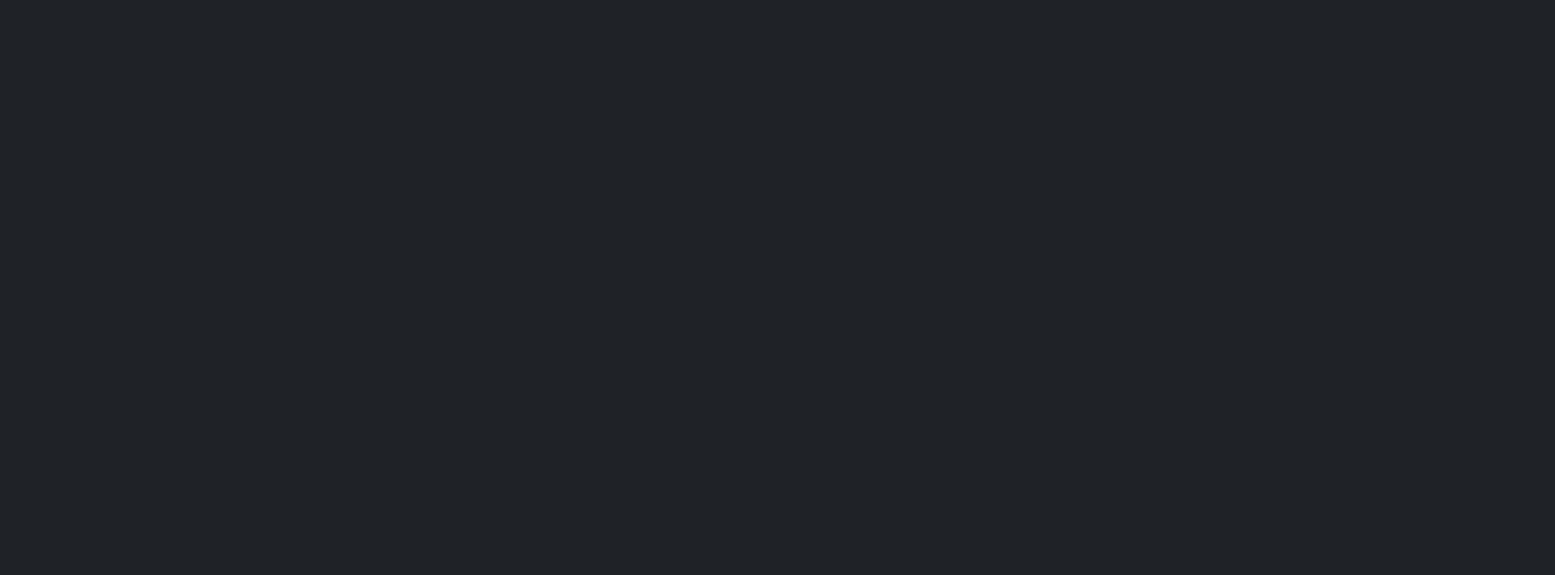
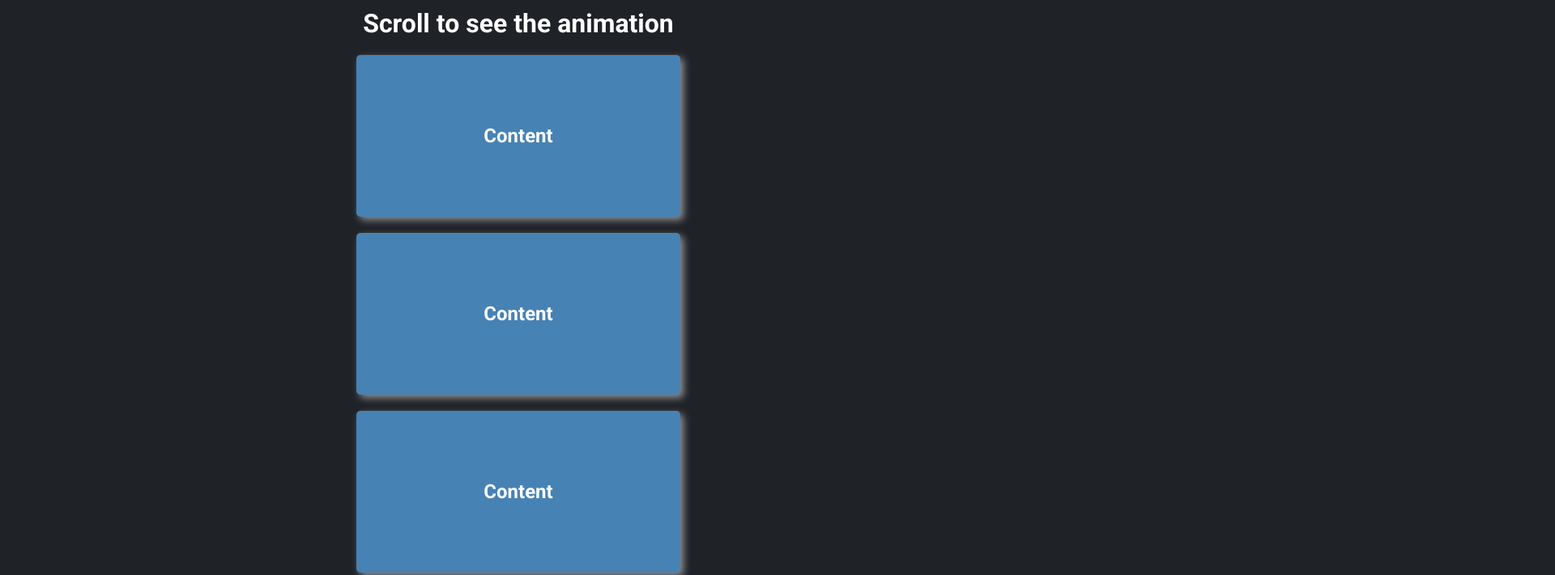
Before and after one commit to greit0n/50-projects, a website: page index.html in a window 1280 px wide. Shown: the top 711 px of the page at 81% size, 1920 px wide, since content can reach past the window. Drawn offline with nearby package versions, Linux system fonts and the light colour scheme; files that its build step writes are made by us from their sources.

Commit message:
scroll-animation

```diff
--- a/index.html
+++ b/index.html
@@ -5,12 +5,29 @@
         <meta name="viewport"
               content="width=device-width, user-scalable=no, initial-scale=1.0, maximum-scale=1.0, minimum-scale=1.0">
         <meta http-equiv="X-UA-Compatible" content="ie=edge">
-    <title>My Project</title>
+        <title>Scroll Animation</title>
 
         <link rel="stylesheet" type="text/css" href="node_modules/@fortawesome/fontawesome-free/css/all.css">
         <link rel="stylesheet" type="text/css" href="css/main.css">
         <script src="js/main.js" defer></script>
     </head>
     <body>
+        <h1>Scroll to see the animation</h1>
+        <div class="box"><h2>Content</h2></div>
+        <div class="box"><h2>Content</h2></div>
+        <div class="box"><h2>Content</h2></div>
+        <div class="box"><h2>Content</h2></div>
+        <div class="box"><h2>Content</h2></div>
+        <div class="box"><h2>Content</h2></div>
+        <div class="box"><h2>Content</h2></div>
+        <div class="box"><h2>Content</h2></div>
+        <div class="box"><h2>Content</h2></div>
+        <div class="box"><h2>Content</h2></div>
+        <div class="box"><h2>Content</h2></div>
+        <div class="box"><h2>Content</h2></div>
+        <div class="box"><h2>Content</h2></div>
+        <div class="box"><h2>Content</h2></div>
+        <div class="box"><h2>Content</h2></div>
+        <div class="box"><h2>Content</h2></div>
     </body>
 </html>
--- a/js/main.js
+++ b/js/main.js
@@ -0,0 +1,15 @@
+const boxes = document.querySelectorAll('.box');
+
+window.addEventListener('scroll', () => {
+    const triggerBottom = window.innerHeight / 5 * 4;
+
+    boxes.forEach(box => {
+        const boxTop = box.getBoundingClientRect().top;
+
+        if (boxTop < triggerBottom) {
+            box.classList.add('show')
+        } else {
+            box.classList.remove('show');
+        }
+    });
+});
--- a/scss/base/_custom.scss
+++ b/scss/base/_custom.scss
@@ -7,8 +7,7 @@ body {
     flex-direction: column;
     align-items: center;
     justify-content: center;
-    height: 100vh;
-    overflow: hidden;
     color: white;
+    overflow-x: hidden;
     margin: 0;
 }
--- a/scss/pages/_home.scss
+++ b/scss/pages/_home.scss
@@ -0,0 +1,25 @@
+h1 {
+    margin: 10px;
+}
+
+.box {
+    background-color: steelblue;
+    display: flex;
+    align-items: center;
+    justify-content: center;
+    width: 400px;
+    height: 200px;
+    margin: 10px;
+    border-radius: 5px;
+    box-shadow: 4px 4px 10px rgba(255, 255, 255, 0.5);
+    transform: translateX(400%);
+    transition: transform 0.5s ease;
+
+    &:nth-of-type(even) {
+        transform: translateX(-400%);
+    }
+
+    &.show {
+        transform: translateX(0);
+    }
+}
```
Lines whose indentation alone changed are shown as unchanged.
